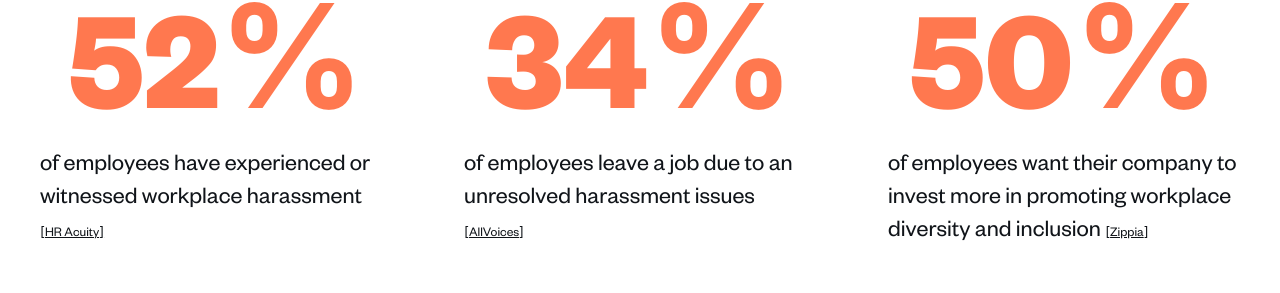
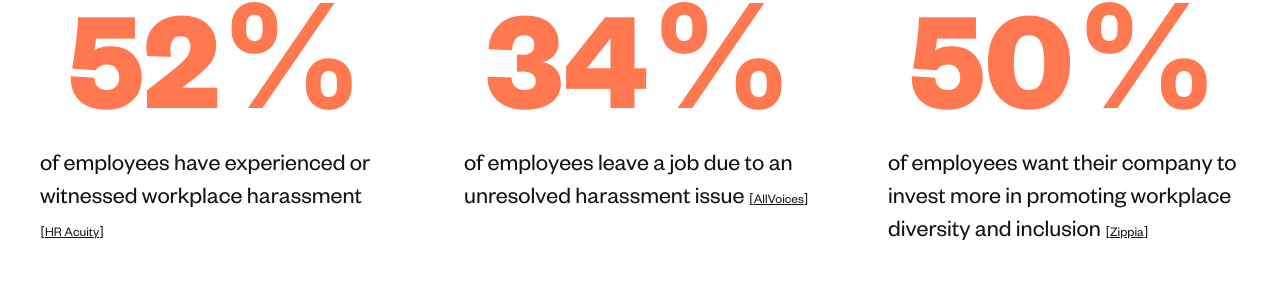
Before and after one commit to solbreslin/torch, a React (Vite) app: page / in a window 1280 px wide. Shown: the part 1141-1434 px from the top of the page. Built offline with nearby package versions, Linux system fonts and the light colour scheme.

Commit message:
Fix typos

```diff
--- a/src/routes/About/Vision/Vision.tsx
+++ b/src/routes/About/Vision/Vision.tsx
@@ -34,7 +34,7 @@ const Vision = () => {
           together we can gain insight and data that doesn’t currently exist.
         </p>
         <p>
-          Thank you for being part of our journey towards as more inclusive
+          Thank you for being part of our journey towards a more inclusive
           world.
         </p>
         <p>
--- a/src/routes/Home/Sections/Stats/data.ts
+++ b/src/routes/Home/Sections/Stats/data.ts
@@ -10,7 +10,7 @@ export const data = [
   },
   {
     number: 34,
-    stat: 'of employees leave a job due to an unresolved harassment issues',
+    stat: 'of employees leave a job due to an unresolved harassment issue',
     suffix: '%',
     cite: {
       link: 'https://www.allvoices.co/blog/the-state-of-workplace-harassment-2021',
--- a/src/routes/Survey/Survey.styled.ts
+++ b/src/routes/Survey/Survey.styled.ts
@@ -1,5 +1,3 @@
 import styled from 'styled-components';
 
-export const Root = styled.section`
-  padding: 0;
-`;
+export const Root = styled.div``;
```
